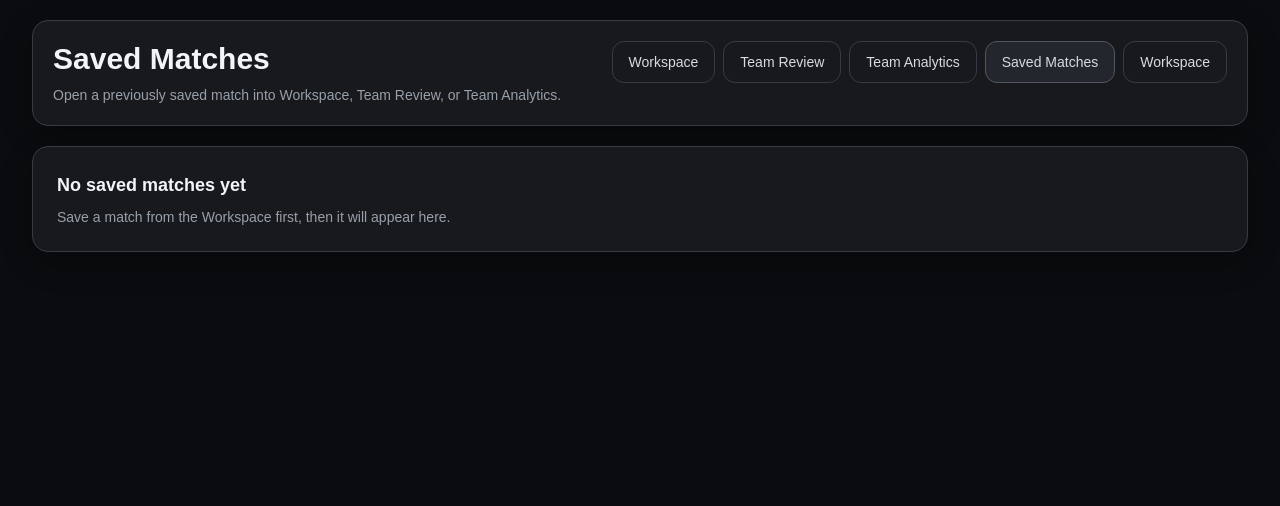
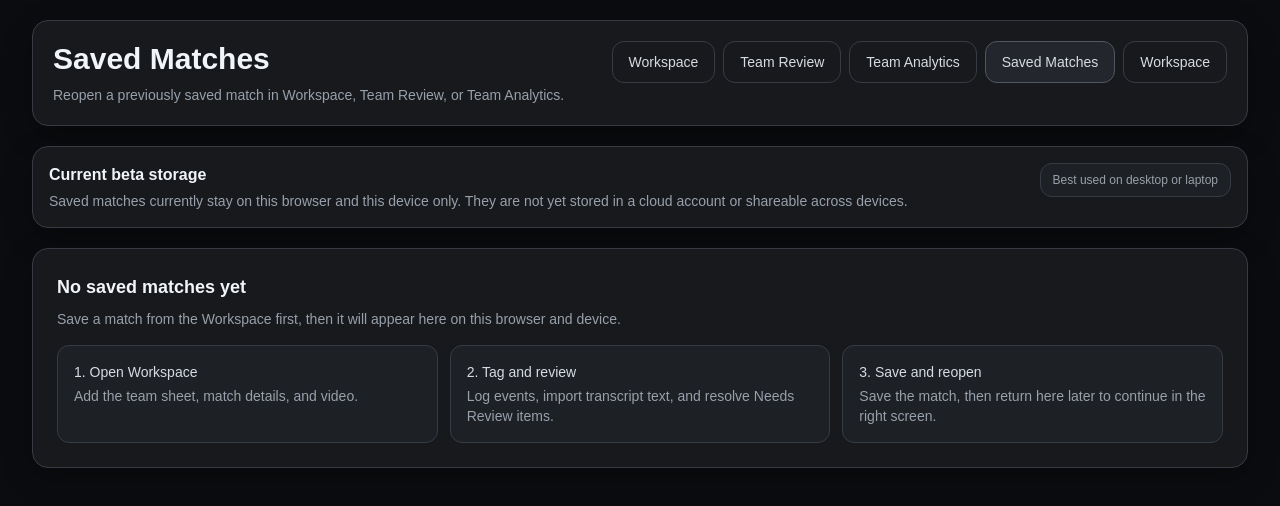
Before and after one commit to srallsopp01-hub/rugby-app, a Next.js app: page /saved-matches in a window 1280 px wide. Shown: the top 506 px of the page. Built offline with nearby package versions, Linux system fonts and the light colour scheme.

Commit message:
Improve saved matches page clarity

```diff
--- a/app/saved-matches/page.tsx
+++ b/app/saved-matches/page.tsx
@@ -1,6 +1,5 @@
 "use client";
 
-import Link from "next/link";
 import { useEffect, useMemo, useState } from "react";
 import AppTopNav from "../rugby-tagging/components/AppTopNav";
 import { useRouter } from "next/navigation";
@@ -70,16 +69,33 @@ export default function SavedMatchesPage() {
       <div className="mx-auto max-w-[1600px] space-y-5">
         <div className="rounded-2xl border border-border bg-panel p-5 shadow-[var(--shadow-soft)]">
           <div className="flex flex-col gap-4 xl:flex-row xl:items-start xl:justify-between">
-            <div>
+            <div className="max-w-3xl">
               <h1 className="text-2xl font-semibold text-foreground-strong md:text-3xl">
                 Saved Matches
               </h1>
               <p className="mt-2 text-sm text-muted">
-                Open a previously saved match into Workspace, Team Review, or Team Analytics.
+                Reopen a previously saved match in Workspace, Team Review, or Team Analytics.
               </p>
             </div>
 
             <AppTopNav current="saved-matches" />
+          </div>
+        </div>
+
+        <div className="rounded-2xl border border-border bg-panel p-4 shadow-[var(--shadow-soft)]">
+          <div className="flex flex-col gap-2 md:flex-row md:items-start md:justify-between">
+            <div>
+              <h2 className="text-base font-semibold text-foreground-strong">
+                Current beta storage
+              </h2>
+              <p className="mt-1 text-sm text-muted">
+                Saved matches currently stay on this browser and this device only. They are not yet stored in a cloud account or shareable across devices.
+              </p>
+            </div>
+
+            <div className="rounded-xl border border-border bg-panel-2 px-3 py-2 text-xs text-muted">
+              Best used on desktop or laptop
+            </div>
           </div>
         </div>
 
@@ -89,8 +105,31 @@ export default function SavedMatchesPage() {
               No saved matches yet
             </h2>
             <p className="mt-2 text-sm text-muted">
-              Save a match from the Workspace first, then it will appear here.
+              Save a match from the Workspace first, then it will appear here on this browser and device.
             </p>
+
+            <div className="mt-4 grid grid-cols-1 gap-3 md:grid-cols-3">
+              <div className="rounded-xl border border-border bg-panel-2 p-4">
+                <div className="text-sm font-medium text-foreground">1. Open Workspace</div>
+                <div className="mt-1 text-sm text-muted">
+                  Add the team sheet, match details, and video.
+                </div>
+              </div>
+
+              <div className="rounded-xl border border-border bg-panel-2 p-4">
+                <div className="text-sm font-medium text-foreground">2. Tag and review</div>
+                <div className="mt-1 text-sm text-muted">
+                  Log events, import transcript text, and resolve Needs Review items.
+                </div>
+              </div>
+
+              <div className="rounded-xl border border-border bg-panel-2 p-4">
+                <div className="text-sm font-medium text-foreground">3. Save and reopen</div>
+                <div className="mt-1 text-sm text-muted">
+                  Save the match, then return here later to continue in the right screen.
+                </div>
+              </div>
+            </div>
           </div>
         ) : (
           <div className="space-y-4">
@@ -128,36 +167,76 @@ export default function SavedMatchesPage() {
                   key={match.id}
                   className="rounded-2xl border border-border bg-panel p-5 shadow-[var(--shadow-soft)]"
                 >
-                  <div className="flex flex-col gap-4 xl:flex-row xl:items-start xl:justify-between">
-                    <div className="min-w-0">
+                  <div className="flex flex-col gap-5 xl:flex-row xl:items-start xl:justify-between">
+                    <div className="min-w-0 flex-1">
+                      <div className="flex flex-wrap items-center gap-2">
                         <h2 className="text-lg font-semibold text-foreground-strong">
                           {title}
                         </h2>
+                        <span className="rounded-full border border-border bg-panel-2 px-2.5 py-1 text-[11px] uppercase tracking-[0.12em] text-muted">
+                          Saved match
+                        </span>
+                      </div>
 
                       <p className="mt-1 text-sm text-muted">
                         {subtitle || "No opponent or date added"}
                       </p>
 
-                      <div className="mt-3 flex flex-wrap gap-3 text-xs text-muted">
-                        <span>Updated: {updatedLabel}</span>
-                        <span>Players: {playerCount}</span>
-                        <span>Events: {eventCount}</span>
-                        <span>Review items: {reviewCount}</span>
-                        <span>Coach notes: {noteCount}</span>
+                      <div className="mt-4 grid grid-cols-2 gap-3 text-sm md:grid-cols-5">
+                        <div className="rounded-xl border border-border bg-panel-2 px-3 py-3">
+                          <div className="text-[11px] uppercase tracking-[0.12em] text-muted-2">
+                            Updated
+                          </div>
+                          <div className="mt-1 text-sm text-foreground">{updatedLabel}</div>
+                        </div>
+
+                        <div className="rounded-xl border border-border bg-panel-2 px-3 py-3">
+                          <div className="text-[11px] uppercase tracking-[0.12em] text-muted-2">
+                            Players
+                          </div>
+                          <div className="mt-1 text-sm text-foreground">{playerCount}</div>
+                        </div>
+
+                        <div className="rounded-xl border border-border bg-panel-2 px-3 py-3">
+                          <div className="text-[11px] uppercase tracking-[0.12em] text-muted-2">
+                            Events
+                          </div>
+                          <div className="mt-1 text-sm text-foreground">{eventCount}</div>
+                        </div>
+
+                        <div className="rounded-xl border border-border bg-panel-2 px-3 py-3">
+                          <div className="text-[11px] uppercase tracking-[0.12em] text-muted-2">
+                            Review
+                          </div>
+                          <div className="mt-1 text-sm text-foreground">{reviewCount}</div>
+                        </div>
+
+                        <div className="rounded-xl border border-border bg-panel-2 px-3 py-3">
+                          <div className="text-[11px] uppercase tracking-[0.12em] text-muted-2">
+                            Notes
+                          </div>
+                          <div className="mt-1 text-sm text-foreground">{noteCount}</div>
+                        </div>
                       </div>
                     </div>
 
-                    <div className="flex flex-wrap gap-2">
+                    <div className="xl:w-[320px]">
+                      <div className="rounded-2xl border border-border bg-panel-2 p-3">
+                        <div className="mb-3 text-xs uppercase tracking-[0.12em] text-muted-2">
+                          Open in
+                        </div>
+
+                        <div className="grid grid-cols-1 gap-2">
                           <button
                             onClick={() => openMatch(match.id, "/")}
-                        className="rounded-xl border border-border px-4 py-2.5 text-sm font-medium text-foreground"
+                            className="rounded-xl border border-border bg-panel px-4 py-2.5 text-sm font-medium text-foreground"
                           >
                             Open Workspace
                           </button>
 
                           <button
                             onClick={() => openMatch(match.id, "/game-review")}
-                        className="rounded-xl border border-border px-4 py-2.5 text-sm font-medium text-foreground"
+                            className="rounded-xl border border-border bg-panel px-4 py-2.5 text-sm font-medium text-foreground"
                           >
                             Open Team Review
                           </button>
@@ -173,8 +252,10 @@ export default function SavedMatchesPage() {
                             onClick={() => deleteMatch(match.id)}
                             className="rounded-xl border border-border px-4 py-2.5 text-sm font-medium text-foreground"
                           >
-                        Delete
+                            Delete match
                           </button>
+                        </div>
+                      </div>
                     </div>
                   </div>
                 </div>
```
Lines whose indentation alone changed are shown as unchanged.
